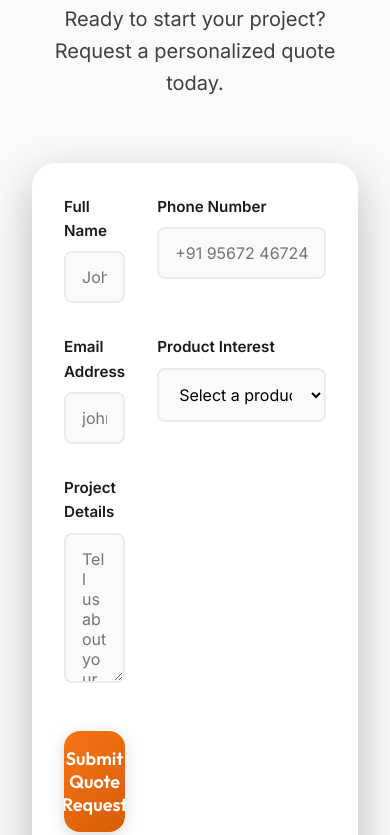
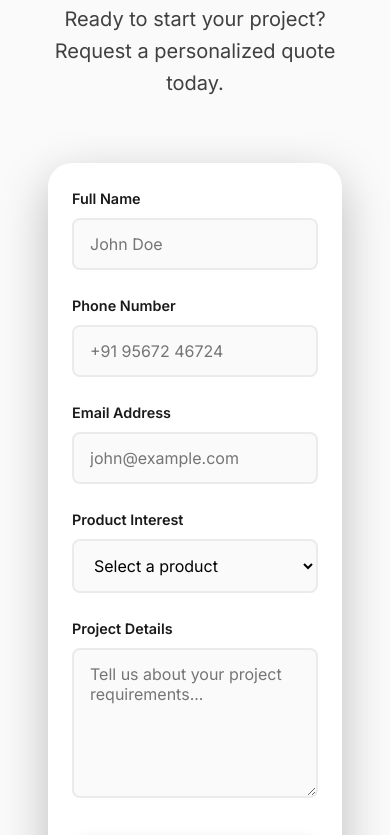
Before and after one commit to amsteelsdevops-sudo/amsteelsandcements, a plain HTML site: page index.html in a window 390 px wide. Shown: the part 5736-6571 px from the top of the page. Drawn offline with Linux system fonts and the light colour scheme.

Commit message:
fix: switch mobile contact form layout to flexbox for vertical stacking

```diff
--- a/index.css
+++ b/index.css
@@ -371,10 +371,20 @@ p {
   border: 1px solid #fecaca;
 }
 
-@media (max-width: 600px) {
-  .contact-form {
-    padding: var(--space-lg);
-    grid-template-columns: 1fr;
+@media (max-width: 768px) {
+  form.contact-form {
+    display: flex !important;
+    flex-direction: column !important;
+    padding: var(--space-md);
+    gap: var(--space-md);
+  }
+
+  .contact-container {
+    padding: 0 var(--space-sm);
+  }
+
+  .form-group label {
+    font-size: 0.9rem;
   }
 }
 
```
